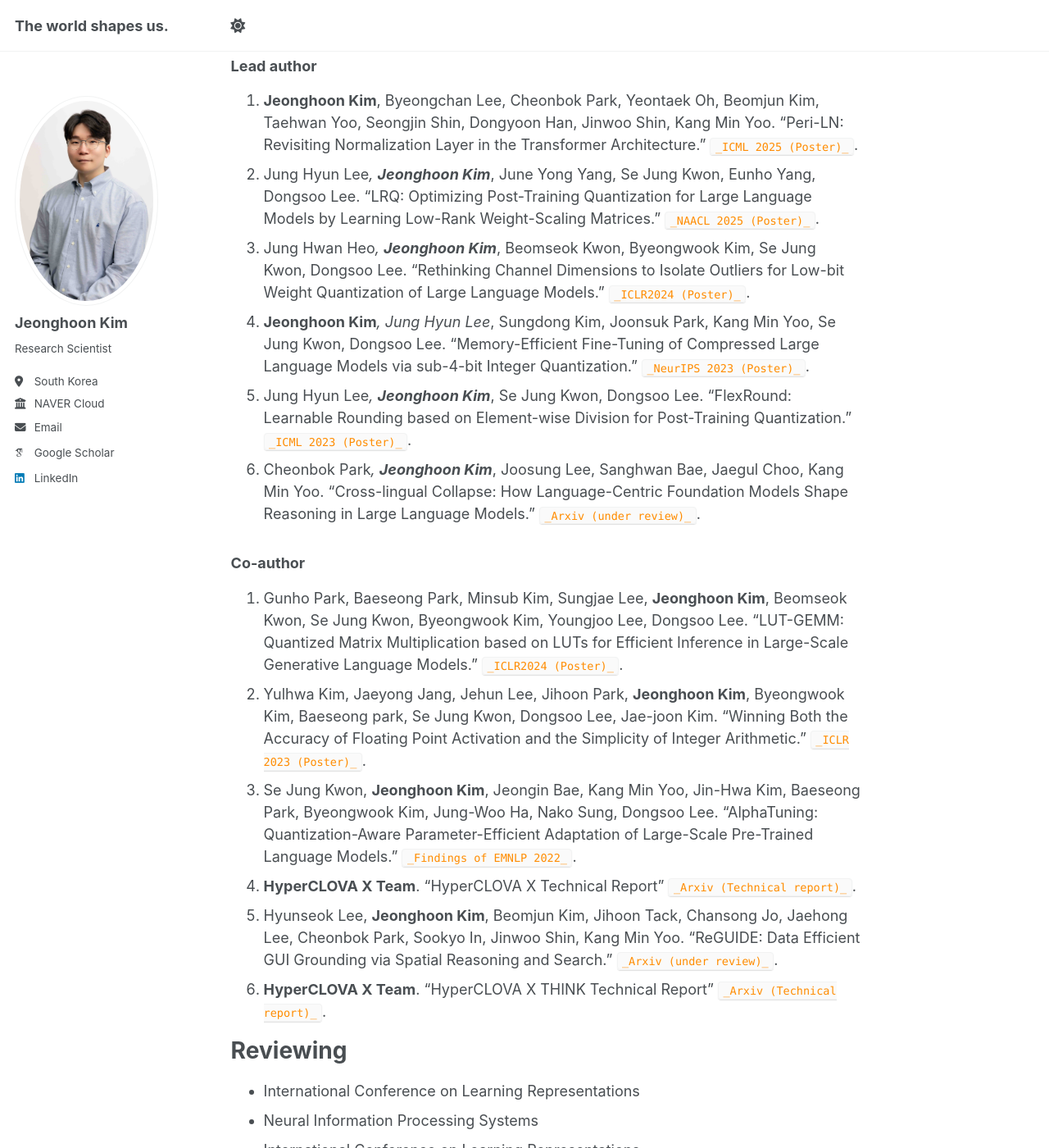
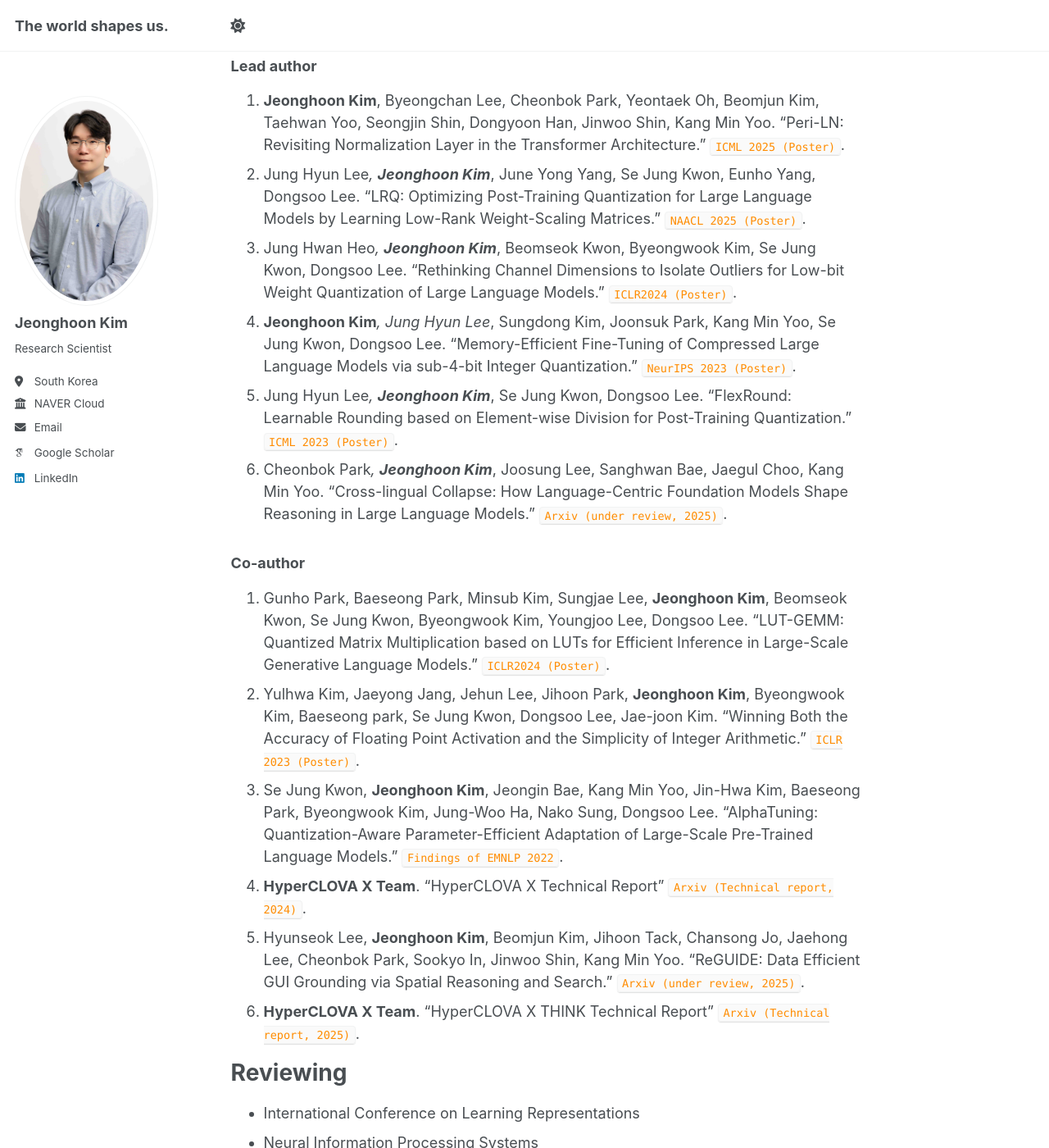
Before and after one commit to penpaperkeycode/penpaperkeycode.github.io, a Jekyll site: the page built from _pages/about.md, in a window 1280 px wide and 1400 px high, scrolled down 959 px. Shown: the whole window at 82% size. Built offline with Jekyll 4.4.1, drawn with Linux system fonts in a browser that asks for light colours; some web fonts are replaced.

Commit message:
Update about.md

```diff
--- a/_pages/about.md
+++ b/_pages/about.md
@@ -32,21 +32,21 @@ Publications
 *equal contribution
 
 ### Lead author
-1. **Jeonghoon Kim**, Byeongchan Lee, Cheonbok Park, Yeontaek Oh, Beomjun Kim, Taehwan Yoo, Seongjin Shin, Dongyoon Han, Jinwoo Shin, Kang Min Yoo. “Peri-LN: Revisiting Normalization Layer in the Transformer Architecture.” <code style="color : darkorange">_ICML 2025 (Poster)_</code>.
-2. Jung Hyun Lee*, **Jeonghoon Kim***, June Yong Yang, Se Jung Kwon, Eunho Yang, Dongsoo Lee. “LRQ: Optimizing Post-Training Quantization for Large Language Models by Learning Low-Rank Weight-Scaling Matrices.” <code style="color : darkorange">_NAACL 2025 (Poster)_</code>.
-3. Jung Hwan Heo*, **Jeonghoon Kim***, Beomseok Kwon, Byeongwook Kim, Se Jung Kwon, Dongsoo Lee. “Rethinking Channel Dimensions to Isolate Outliers for Low-bit Weight Quantization of Large Language Models.” <code style="color : darkorange">_ICLR2024 (Poster)_</code>.
-4. **Jeonghoon Kim***, Jung Hyun Lee*, Sungdong Kim, Joonsuk Park, Kang Min Yoo, Se Jung Kwon, Dongsoo Lee. “Memory-Efficient Fine-Tuning of Compressed Large Language Models via sub-4-bit Integer Quantization.”  <code style="color : darkorange">_NeurIPS 2023 (Poster)_</code>.
-5. Jung Hyun Lee*, **Jeonghoon Kim***, Se Jung Kwon, Dongsoo Lee. “FlexRound: Learnable Rounding based on Element-wise Division for Post-Training Quantization.” <code style="color : darkorange">_ICML 2023 (Poster)_</code>.
-6. Cheonbok Park*, **Jeonghoon Kim***, Joosung Lee, Sanghwan Bae, Jaegul Choo, Kang Min Yoo. “Cross-lingual Collapse: How Language-Centric Foundation Models Shape Reasoning in Large Language Models.” <code style="color : darkorange">_Arxiv (under review)_</code>.
+1. **Jeonghoon Kim**, Byeongchan Lee, Cheonbok Park, Yeontaek Oh, Beomjun Kim, Taehwan Yoo, Seongjin Shin, Dongyoon Han, Jinwoo Shin, Kang Min Yoo. “Peri-LN: Revisiting Normalization Layer in the Transformer Architecture.” <code style="color : darkorange">ICML 2025 (Poster)</code>.
+2. Jung Hyun Lee*, **Jeonghoon Kim***, June Yong Yang, Se Jung Kwon, Eunho Yang, Dongsoo Lee. “LRQ: Optimizing Post-Training Quantization for Large Language Models by Learning Low-Rank Weight-Scaling Matrices.” <code style="color : darkorange">NAACL 2025 (Poster)</code>.
+3. Jung Hwan Heo*, **Jeonghoon Kim***, Beomseok Kwon, Byeongwook Kim, Se Jung Kwon, Dongsoo Lee. “Rethinking Channel Dimensions to Isolate Outliers for Low-bit Weight Quantization of Large Language Models.” <code style="color : darkorange">ICLR2024 (Poster)</code>.
+4. **Jeonghoon Kim***, Jung Hyun Lee*, Sungdong Kim, Joonsuk Park, Kang Min Yoo, Se Jung Kwon, Dongsoo Lee. “Memory-Efficient Fine-Tuning of Compressed Large Language Models via sub-4-bit Integer Quantization.”  <code style="color : darkorange">NeurIPS 2023 (Poster)</code>.
+5. Jung Hyun Lee*, **Jeonghoon Kim***, Se Jung Kwon, Dongsoo Lee. “FlexRound: Learnable Rounding based on Element-wise Division for Post-Training Quantization.” <code style="color : darkorange">ICML 2023 (Poster)</code>.
+6. Cheonbok Park*, **Jeonghoon Kim***, Joosung Lee, Sanghwan Bae, Jaegul Choo, Kang Min Yoo. “Cross-lingual Collapse: How Language-Centric Foundation Models Shape Reasoning in Large Language Models.” <code style="color : darkorange">Arxiv (under review, 2025)</code>.
 
 
 ### Co-author
-7. Gunho Park, Baeseong Park, Minsub Kim, Sungjae Lee, **Jeonghoon Kim**, Beomseok Kwon, Se Jung Kwon, Byeongwook Kim, Youngjoo Lee, Dongsoo Lee.  "LUT-GEMM: Quantized Matrix Multiplication based on LUTs for Efficient Inference in Large-Scale Generative Language Models." <code style="color : darkorange">_ICLR2024 (Poster)_</code>.
-8. Yulhwa Kim, Jaeyong Jang, Jehun Lee, Jihoon Park, **Jeonghoon Kim**, Byeongwook Kim, Baeseong park, Se Jung Kwon, Dongsoo Lee, Jae-joon Kim. “Winning Both the Accuracy of Floating Point Activation and the Simplicity of Integer Arithmetic.” <code style="color : darkorange">_ICLR 2023 (Poster)_</code>.
-9. Se Jung Kwon, **Jeonghoon Kim**, Jeongin Bae, Kang Min Yoo, Jin-Hwa Kim, Baeseong Park, Byeongwook Kim, Jung-Woo Ha, Nako Sung, Dongsoo Lee. “AlphaTuning: Quantization-Aware Parameter-Efficient Adaptation of Large-Scale Pre-Trained Language Models.” <code style="color : darkorange">_Findings of EMNLP 2022_</code>.
-10. **HyperCLOVA X Team**. “HyperCLOVA X Technical Report” <code style="color : darkorange">_Arxiv (Technical report)_</code>.
-11. Hyunseok Lee, **Jeonghoon Kim**, Beomjun Kim, Jihoon Tack, Chansong Jo, Jaehong Lee, Cheonbok Park, Sookyo In, Jinwoo Shin, Kang Min Yoo. “ReGUIDE: Data Efficient GUI Grounding via Spatial Reasoning and Search.” <code style="color : darkorange">_Arxiv (under review)_</code>.
-12. **HyperCLOVA X Team**. “HyperCLOVA X THINK Technical Report” <code style="color : darkorange">_Arxiv (Technical report)_</code>.
+7. Gunho Park, Baeseong Park, Minsub Kim, Sungjae Lee, **Jeonghoon Kim**, Beomseok Kwon, Se Jung Kwon, Byeongwook Kim, Youngjoo Lee, Dongsoo Lee.  "LUT-GEMM: Quantized Matrix Multiplication based on LUTs for Efficient Inference in Large-Scale Generative Language Models." <code style="color : darkorange">ICLR2024 (Poster)</code>.
+8. Yulhwa Kim, Jaeyong Jang, Jehun Lee, Jihoon Park, **Jeonghoon Kim**, Byeongwook Kim, Baeseong park, Se Jung Kwon, Dongsoo Lee, Jae-joon Kim. “Winning Both the Accuracy of Floating Point Activation and the Simplicity of Integer Arithmetic.” <code style="color : darkorange">ICLR 2023 (Poster)</code>.
+9. Se Jung Kwon, **Jeonghoon Kim**, Jeongin Bae, Kang Min Yoo, Jin-Hwa Kim, Baeseong Park, Byeongwook Kim, Jung-Woo Ha, Nako Sung, Dongsoo Lee. “AlphaTuning: Quantization-Aware Parameter-Efficient Adaptation of Large-Scale Pre-Trained Language Models.” <code style="color : darkorange">Findings of EMNLP 2022</code>.
+10. **HyperCLOVA X Team**. “HyperCLOVA X Technical Report” <code style="color : darkorange">Arxiv (Technical report, 2024)</code>.
+11. Hyunseok Lee, **Jeonghoon Kim**, Beomjun Kim, Jihoon Tack, Chansong Jo, Jaehong Lee, Cheonbok Park, Sookyo In, Jinwoo Shin, Kang Min Yoo. “ReGUIDE: Data Efficient GUI Grounding via Spatial Reasoning and Search.” <code style="color : darkorange">Arxiv (under review, 2025)</code>.
+12. **HyperCLOVA X Team**. “HyperCLOVA X THINK Technical Report” <code style="color : darkorange">Arxiv (Technical report, 2025)</code>.
 
 
 
```
